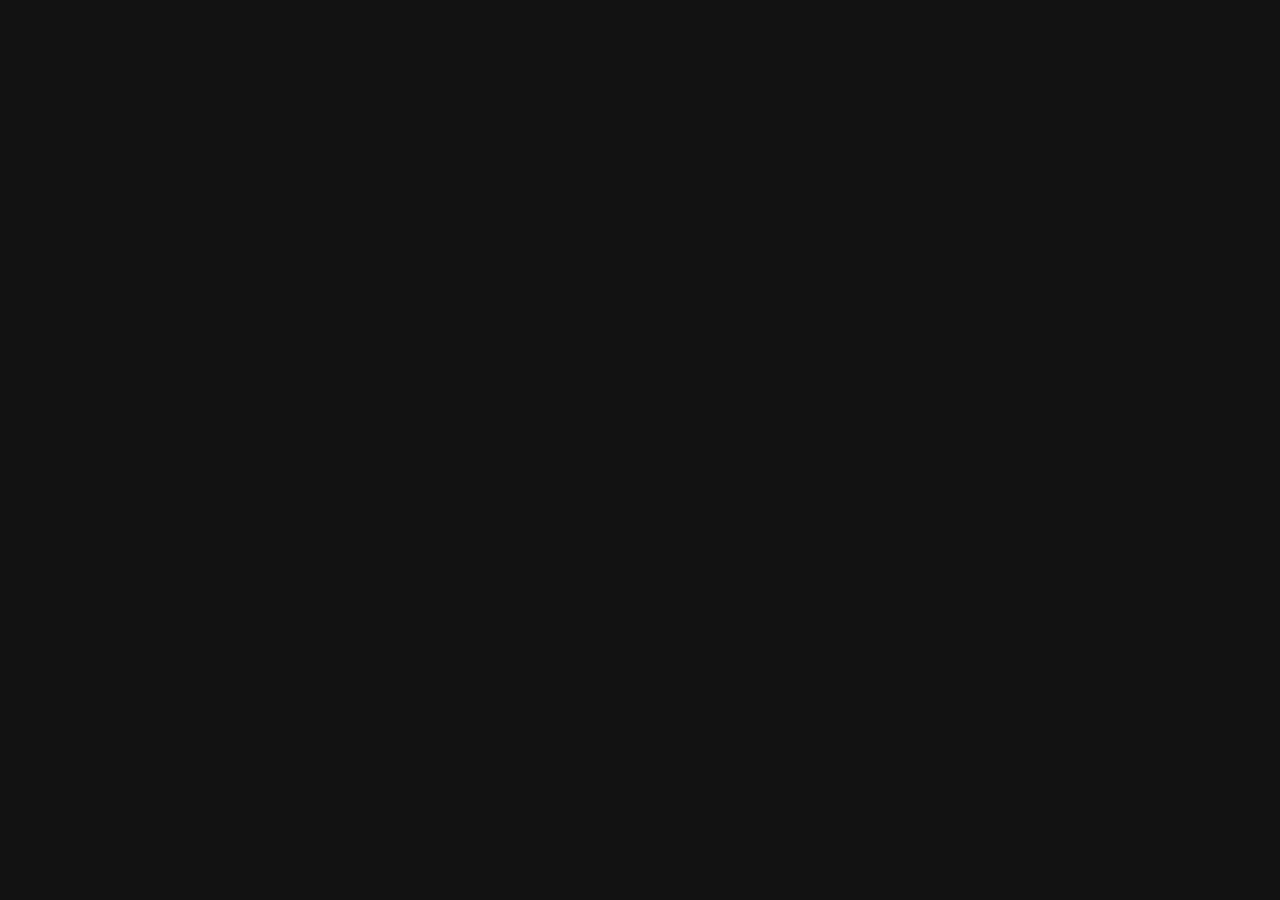
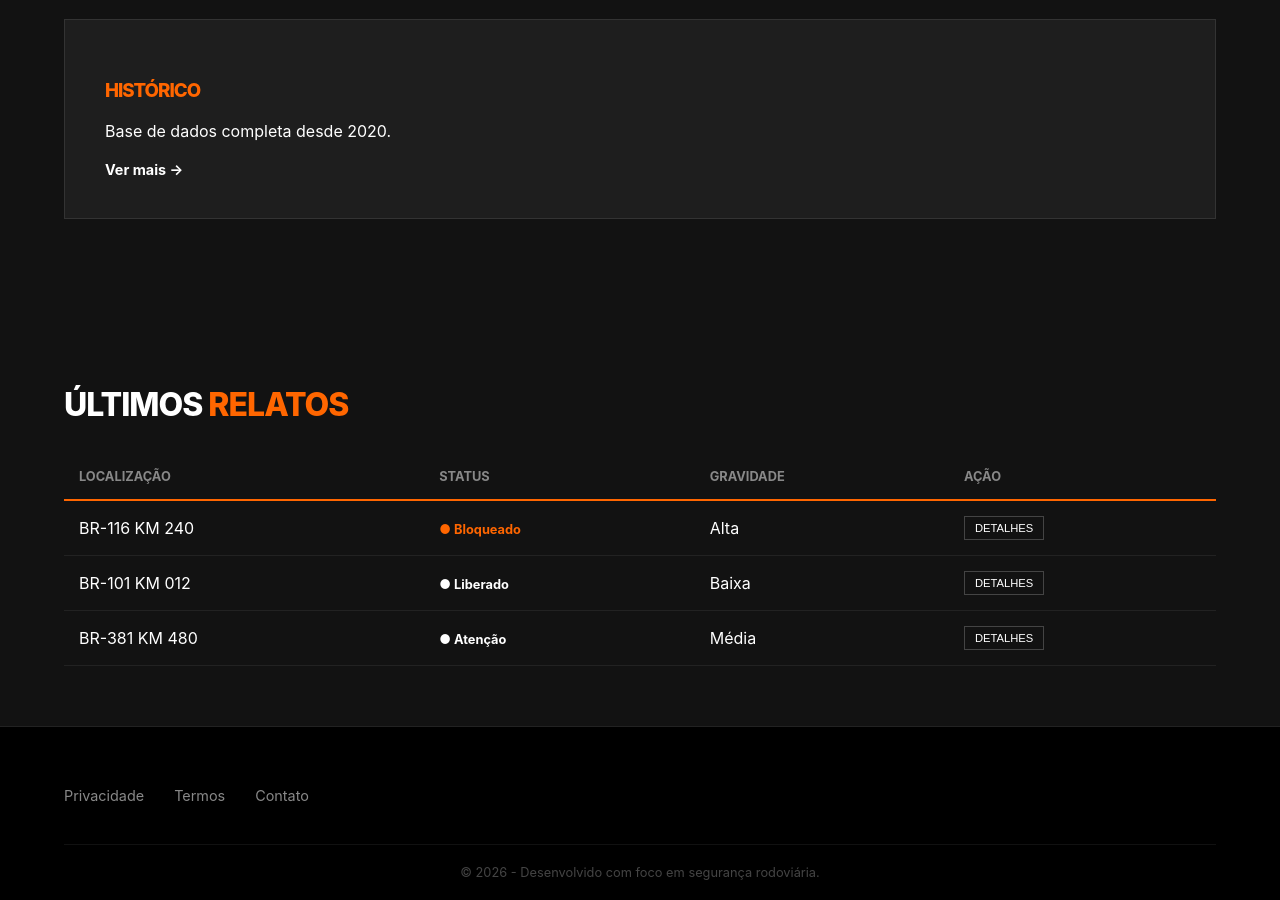
Before and after one commit to MiguelOliveira22/TCC26RoadFixer, a React (Vite) app in the folder RoadFixer/: page / in a window 1280 px wide. Shown: the part 1478-2378 px from the top of the page. Before the commit the page ends 1076 px from the top, so only its background shows below. Built offline with nearby package versions, Linux system fonts and the light colour scheme.

Commit message:
Finalização da home Page

```diff
--- a/RoadFixer/index.html
+++ b/RoadFixer/index.html
@@ -1,10 +1,12 @@
-<!doctype html>
-<html lang="en">
+<!DOCTYPE html>
+<html lang="pt-br">
   <head>
     <meta charset="UTF-8" />
-    <link rel="icon" type="image/svg+xml" href="/favicon.svg" />
+    <link rel="icon" type="image/png" href="./public/Logo.png" />
+
     <meta name="viewport" content="width=device-width, initial-scale=1.0" />
-    <title>roadfixer</title>
+
+    <title>RoadFixer</title>
   </head>
   <body>
     <div id="root"></div>
--- a/RoadFixer/src/App.jsx
+++ b/RoadFixer/src/App.jsx
@@ -1,17 +1,23 @@
 import Navbar from "./components/Navbar"
 import Banner from "./components/Banner"
-import Stats from "./components/Stats" // Importe aqui
+import Stats from "./components/Stats"
+import Features from "./components/Features"
+import RecentAccidents from "./components/RecentAccidents"
+import Footer from "./components/Footer"
 import './App.css'
 
 function App() {
   return (
-    <>
+    <div className="app-container">
       <Navbar />
       <main>
         <Banner />
-        <Stats /> {}
+        <Stats />
+        <Features />
+        <RecentAccidents />
       </main>
-    </>
+      <Footer />
+    </div>
   )
 }
 
--- a/RoadFixer/src/components/Features.jsx
+++ b/RoadFixer/src/components/Features.jsx
@@ -3,7 +3,7 @@ export default function Features() {
   const cards = [
     { title: "Monitoramento", desc: "Câmeras ao vivo e sensores de pista 24h." },
     { title: "Alertas", desc: "Notificações de acidentes e bloqueios imediatos." },
-    { title: "Histórico", desc: "Base de dados completa desde 2010." }
+    { title: "Histórico", desc: "Base de dados completa desde 2020." }
   ];
 
   return (
--- a/RoadFixer/src/components/Footer.jsx
+++ b/RoadFixer/src/components/Footer.jsx
@@ -1,12 +1,7 @@
-// components/Footer.jsx
 export default function Footer() {
   return (
     <footer style={styles.footer}>
       <div style={styles.top}>
-        <div>
-          <h2 style={{margin: 0}}>ACIDENTES<span style={{color: 'var(--laranja)'}}>UAU</span></h2>
-          <p style={{color: '#666'}}>Dados que salvam vidas nas estradas brasileiras.</p>
-        </div>
         <div style={styles.links}>
           <span>Privacidade</span>
           <span>Termos</span>
--- /dev/null
+++ b/RoadFixer/src/components/RecentAccidents.jsx
@@ -0,0 +1,58 @@
+export default function RecentAccidents() {
+  const reports = [
+    { id: 1, local: "BR-116 KM 240", status: "Bloqueado", gravidade: "Alta" },
+    { id: 2, local: "BR-101 KM 012", status: "Liberado", gravidade: "Baixa" },
+    { id: 3, local: "BR-381 KM 480", status: "Atenção", gravidade: "Média" },
+  ];
+
+  return (
+    <section style={styles.section}>
+      <h2 style={styles.title}>ÚLTIMOS <span style={{color: 'var(--laranja)'}}>RELATOS</span></h2>
+      <div style={styles.tableWrapper}>
+        <table style={styles.table}>
+          <thead>
+            <tr>
+              <th style={styles.th}>LOCALIZAÇÃO</th>
+              <th style={styles.th}>STATUS</th>
+              <th style={styles.th}>GRAVIDADE</th>
+              <th style={styles.th}>AÇÃO</th>
+            </tr>
+          </thead>
+          <tbody>
+            {reports.map((r) => (
+              <tr key={r.id} style={styles.tr}>
+                <td style={styles.td}>{r.local}</td>
+                <td style={styles.td}>
+                   <span style={{...styles.badge, color: r.status === 'Bloqueado' ? 'var(--laranja)' : '#fff'}}>
+                     ● {r.status}
+                   </span>
+                </td>
+                <td style={styles.td}>{r.gravidade}</td>
+                <td style={styles.td}><button style={styles.miniBtn}>DETALHES</button></td>
+              </tr>
+            ))}
+          </tbody>
+        </table>
+      </div>
+    </section>
+  );
+}
+
+const styles = {
+  section: { padding: '60px 5%', backgroundColor: 'var(--preto)' },
+  title: { fontSize: '2rem', marginBottom: '30px' },
+  tableWrapper: { overflowX: 'auto' },
+  table: { width: '100%', borderCollapse: 'collapse', color: '#fff' },
+  th: { textAlign: 'left', padding: '15px', borderBottom: '2px solid var(--laranja)', color: '#888', fontSize: '0.8rem' },
+  tr: { borderBottom: '1px solid #222', transition: '0.3s' },
+  td: { padding: '15px' },
+  badge: { fontSize: '0.8rem', fontWeight: 'bold' },
+  miniBtn: {
+    backgroundColor: 'transparent',
+    border: '1px solid #444',
+    color: '#fff',
+    padding: '5px 10px',
+    cursor: 'pointer',
+    fontSize: '0.7rem'
+  }
+};
--- a/RoadFixer/src/index.css
+++ b/RoadFixer/src/index.css
@@ -1,14 +1,20 @@
-:root {
-  --preto: #121212;
-  --cinza-escuro: #1e1e1e;
-  --branco: #ffffff;
-  --laranja: #ff6600;
-  --laranja-hover: #e65c00;
+html {
+  scroll-behavior: smooth;
 }
 
-body {
-  background-color: var(--preto);
-  color: var(--branco);
-  font-family: 'Inter', sans-serif;
-  margin: 0;
+h1, h2, h3 {
+  text-transform: uppercase;
+  letter-spacing: -1px;
+  font-weight: 800;
 }
+
+::-webkit-scrollbar {
+  width: 8px;
+}
+::-webkit-scrollbar-track {
+  background: var(--preto);
+}
+::-webkit-scrollbar-thumb {
+  background: var(--laranja);
+  border-radius: 10px;
+}
```
Also changed, not shown: RoadFixer/public/Logo.png (added).
